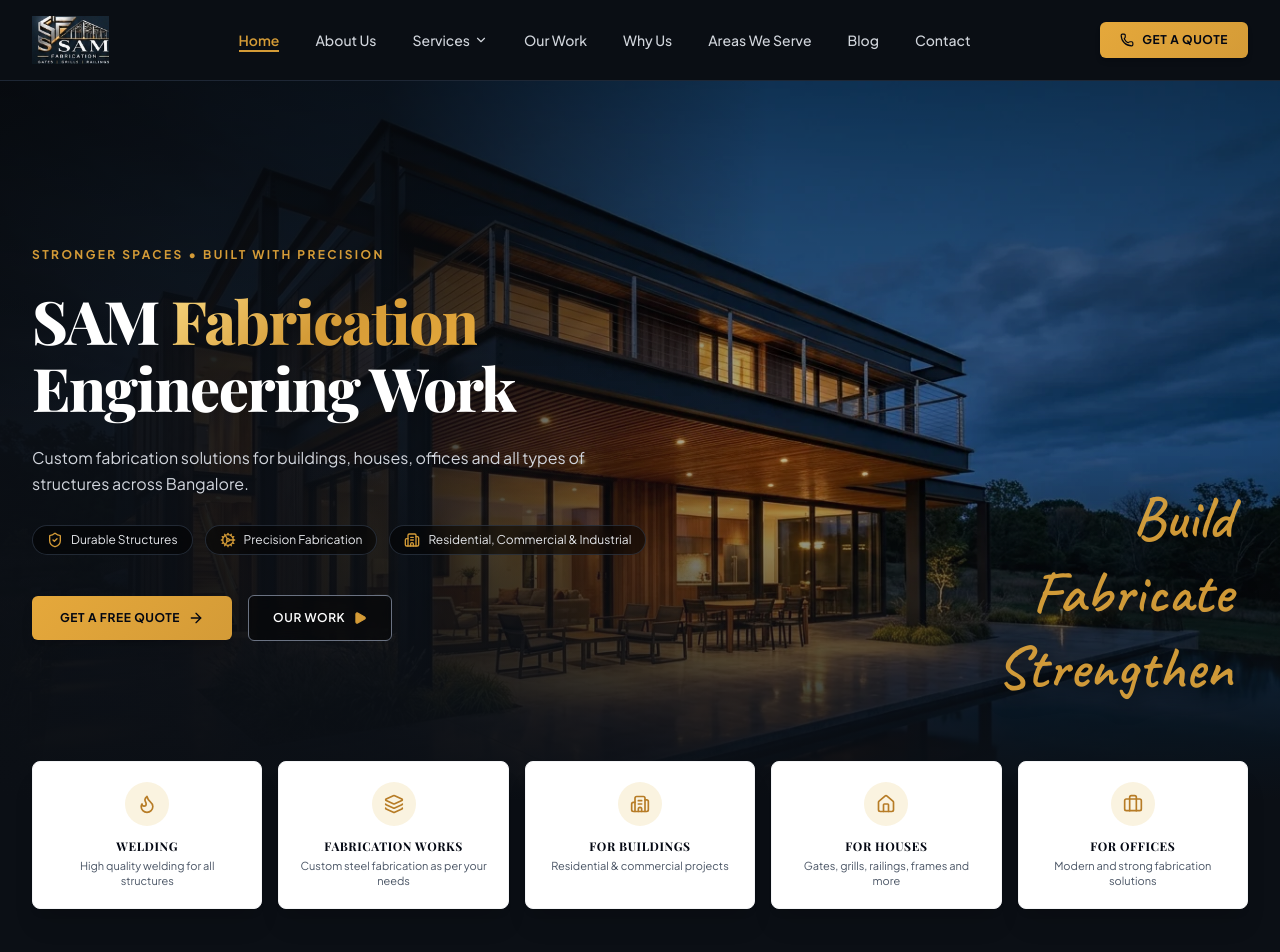
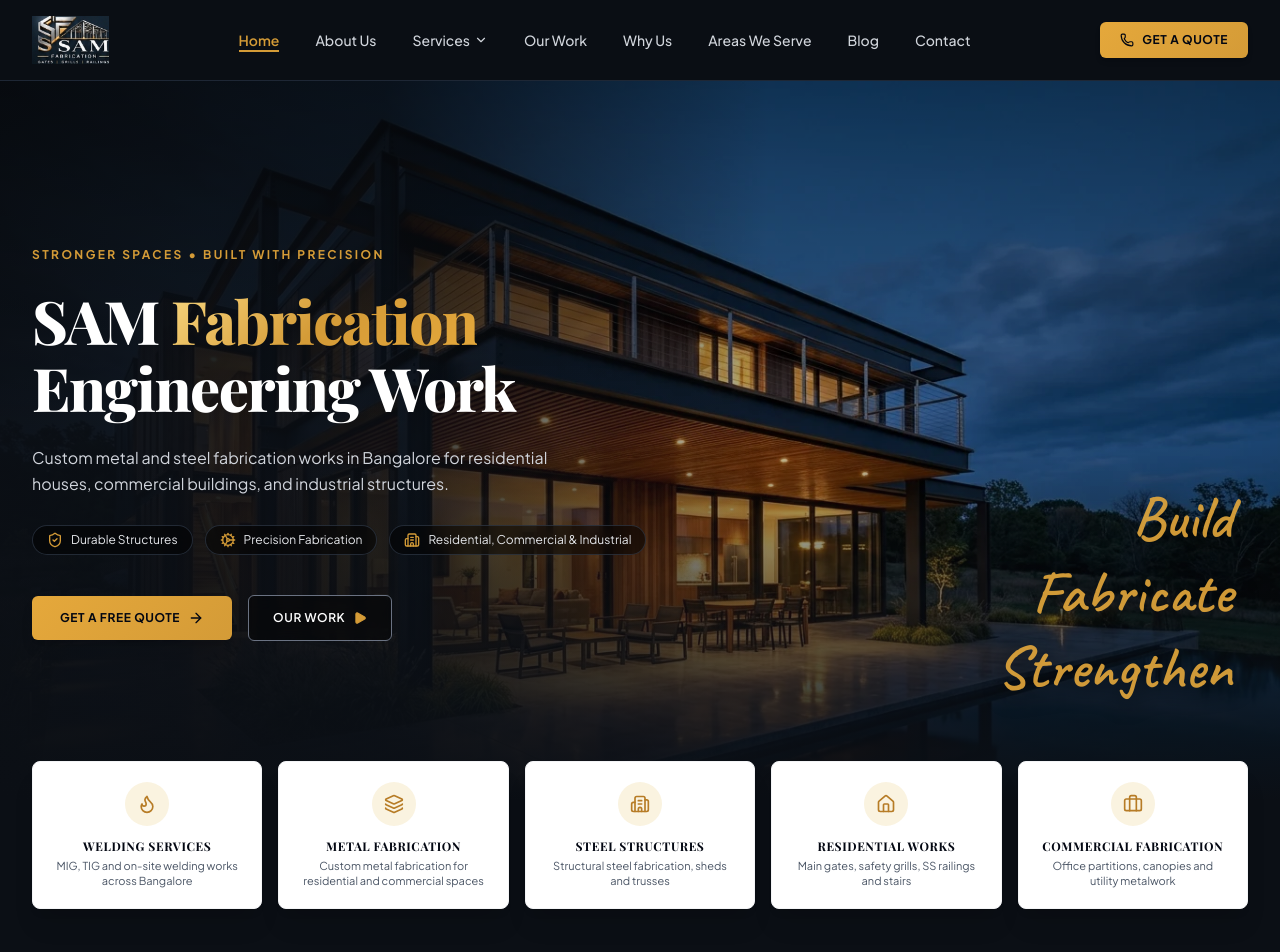
Before and after one commit to Samfabrication/sam-fabrication, a React (Vite) app: page / in a window 1280 px wide. Shown: the top 952 px of the page. Built offline with nearby package versions, Linux system fonts and the light colour scheme; a web font is replaced by a local one.

Commit message:
feat(seo): optimize homepage headings, semantic feature cards and meta description for Bangalore search queries

```diff
--- a/SEO_CONTENT_REGISTRY.json
+++ b/SEO_CONTENT_REGISTRY.json
@@ -8,11 +8,17 @@
     {
       "url": "/",
       "title": "Fabrication Works in Bangalore | SAM Fabrication Engineering Work",
-      "description": "Looking for top fabrication works in Bangalore? Custom main gates, window safety grills, SS railings, car parking sheds, and structural steel fabrication.",
+      "description": "Looking for reliable metal and steel fabrication works in Bangalore? SAM Fabrication provides custom gates, window safety grills, SS railings, parking sheds, and structural fabrication.",
       "h1": "Professional Welding & Fabrication Works in Bangalore",
       "primaryKeyword": "fabrication works in bangalore",
       "schemaType": "LocalBusiness",
-      "category": "core"
+      "category": "core",
+      "targetKeywords": [
+        "fabrication works in bangalore",
+        "steel fabrication works in bangalore",
+        "metal fabrication works in bangalore",
+        "best fabrication works in bangalore"
+      ]
     },
     {
       "url": "/about-us/",
--- a/src/pages/HomePage.tsx
+++ b/src/pages/HomePage.tsx
@@ -31,7 +31,7 @@ export const HomePage: React.FC<HomePageProps> = ({ onOpenQuote }) => {
     <>
       <SeoHead
         title="Fabrication Works in Bangalore | SAM Fabrication Engineering Work"
-        description="Looking for reliable fabrication and welding works in Bangalore? Explore custom gates, grills, railings, sheds and steel fabrication solutions from SAM Fabrication."
+        description="Looking for reliable metal and steel fabrication works in Bangalore? SAM Fabrication provides custom gates, window safety grills, SS railings, parking sheds, and structural fabrication."
         canonical="https://samfabrication.in/"
       />
 
@@ -76,7 +76,7 @@ export const HomePage: React.FC<HomePageProps> = ({ onOpenQuote }) => {
 
             {/* Subheadline */}
             <p className="text-sm sm:text-base text-gray-300 font-normal leading-relaxed max-w-xl">
-              Custom fabrication solutions for buildings, houses, offices and all types of structures across Bangalore.
+              Custom metal and steel fabrication works in Bangalore for residential houses, commercial buildings, and industrial structures.
             </p>
 
             {/* 3 Feature Badges Row */}
@@ -134,40 +134,40 @@ export const HomePage: React.FC<HomePageProps> = ({ onOpenQuote }) => {
             <div className="w-11 h-11 rounded-full bg-[#FAF3E0] flex items-center justify-center text-[#B77C26] mb-3">
               <Flame className="w-5 h-5" />
             </div>
-            <h2 className="text-xs font-bold tracking-wider uppercase text-gray-950 font-serif-heading">WELDING</h2>
-            <p className="text-[11px] text-gray-600 mt-1 leading-snug">High quality welding for all structures</p>
+            <h2 className="text-xs font-bold tracking-wider uppercase text-gray-950 font-serif-heading">WELDING SERVICES</h2>
+            <p className="text-[11px] text-gray-600 mt-1 leading-snug">MIG, TIG and on-site welding works across Bangalore</p>
           </div>
 
           <div className="bg-white rounded-lg p-5 text-gray-900 shadow-xl border border-gray-100 flex flex-col items-center text-center transition-transform hover:-translate-y-1">
             <div className="w-11 h-11 rounded-full bg-[#FAF3E0] flex items-center justify-center text-[#B77C26] mb-3">
               <Layers className="w-5 h-5" />
             </div>
-            <h2 className="text-xs font-bold tracking-wider uppercase text-gray-950 font-serif-heading">FABRICATION WORKS</h2>
-            <p className="text-[11px] text-gray-600 mt-1 leading-snug">Custom steel fabrication as per your needs</p>
+            <h2 className="text-xs font-bold tracking-wider uppercase text-gray-950 font-serif-heading">METAL FABRICATION</h2>
+            <p className="text-[11px] text-gray-600 mt-1 leading-snug">Custom metal fabrication for residential and commercial spaces</p>
           </div>
 
           <div className="bg-white rounded-lg p-5 text-gray-900 shadow-xl border border-gray-100 flex flex-col items-center text-center transition-transform hover:-translate-y-1">
             <div className="w-11 h-11 rounded-full bg-[#FAF3E0] flex items-center justify-center text-[#B77C26] mb-3">
               <Building2 className="w-5 h-5" />
             </div>
-            <h2 className="text-xs font-bold tracking-wider uppercase text-gray-950 font-serif-heading">FOR BUILDINGS</h2>
-            <p className="text-[11px] text-gray-600 mt-1 leading-snug">Residential &amp; commercial projects</p>
+            <h2 className="text-xs font-bold tracking-wider uppercase text-gray-950 font-serif-heading">STEEL STRUCTURES</h2>
+            <p className="text-[11px] text-gray-600 mt-1 leading-snug">Structural steel fabrication, sheds and trusses</p>
           </div>
 
           <div className="bg-white rounded-lg p-5 text-gray-900 shadow-xl border border-gray-100 flex flex-col items-center text-center transition-transform hover:-translate-y-1">
             <div className="w-11 h-11 rounded-full bg-[#FAF3E0] flex items-center justify-center text-[#B77C26] mb-3">
               <HomeIcon className="w-5 h-5" />
             </div>
-            <h2 className="text-xs font-bold tracking-wider uppercase text-gray-950 font-serif-heading">FOR HOUSES</h2>
-            <p className="text-[11px] text-gray-600 mt-1 leading-snug">Gates, grills, railings, frames and more</p>
+            <h2 className="text-xs font-bold tracking-wider uppercase text-gray-950 font-serif-heading">RESIDENTIAL WORKS</h2>
+            <p className="text-[11px] text-gray-600 mt-1 leading-snug">Main gates, safety grills, SS railings and stairs</p>
           </div>
 
           <div className="col-span-2 md:col-span-1 bg-white rounded-lg p-5 text-gray-900 shadow-xl border border-gray-100 flex flex-col items-center text-center transition-transform hover:-translate-y-1">
             <div className="w-11 h-11 rounded-full bg-[#FAF3E0] flex items-center justify-center text-[#B77C26] mb-3">
               <Briefcase className="w-5 h-5" />
             </div>
-            <h2 className="text-xs font-bold tracking-wider uppercase text-gray-950 font-serif-heading">FOR OFFICES</h2>
-            <p className="text-[11px] text-gray-600 mt-1 leading-snug">Modern and strong fabrication solutions</p>
+            <h2 className="text-xs font-bold tracking-wider uppercase text-gray-950 font-serif-heading">COMMERCIAL FABRICATION</h2>
+            <p className="text-[11px] text-gray-600 mt-1 leading-snug">Office partitions, canopies and utility metalwork</p>
           </div>
 
         </div>
@@ -202,7 +202,7 @@ export const HomePage: React.FC<HomePageProps> = ({ onOpenQuote }) => {
                 ABOUT US
               </span>
               <h2 className="text-2xl sm:text-3xl font-bold font-serif-heading text-white leading-tight">
-                Reliable Fabrication for a Stronger Tomorrow
+                Reliable Steel &amp; Metal Fabrication Works in Bangalore
               </h2>
               <p className="text-xs sm:text-sm text-gray-300 leading-relaxed">
                 SAM Fabrication Engineering Work specializes in welding and fabrication solutions for buildings, houses, offices and all places where strong, durable and customized steel structures are required. We focus on quality workmanship, timely delivery and customer satisfaction.
@@ -264,7 +264,7 @@ export const HomePage: React.FC<HomePageProps> = ({ onOpenQuote }) => {
                 OUR SERVICES
               </span>
               <h2 className="text-2xl sm:text-3xl font-bold font-serif-heading text-gray-950 mt-1">
-                Complete Fabrication Solutions
+                Metal &amp; Steel Fabrication Works in Bangalore
               </h2>
             </div>
             <a
```
